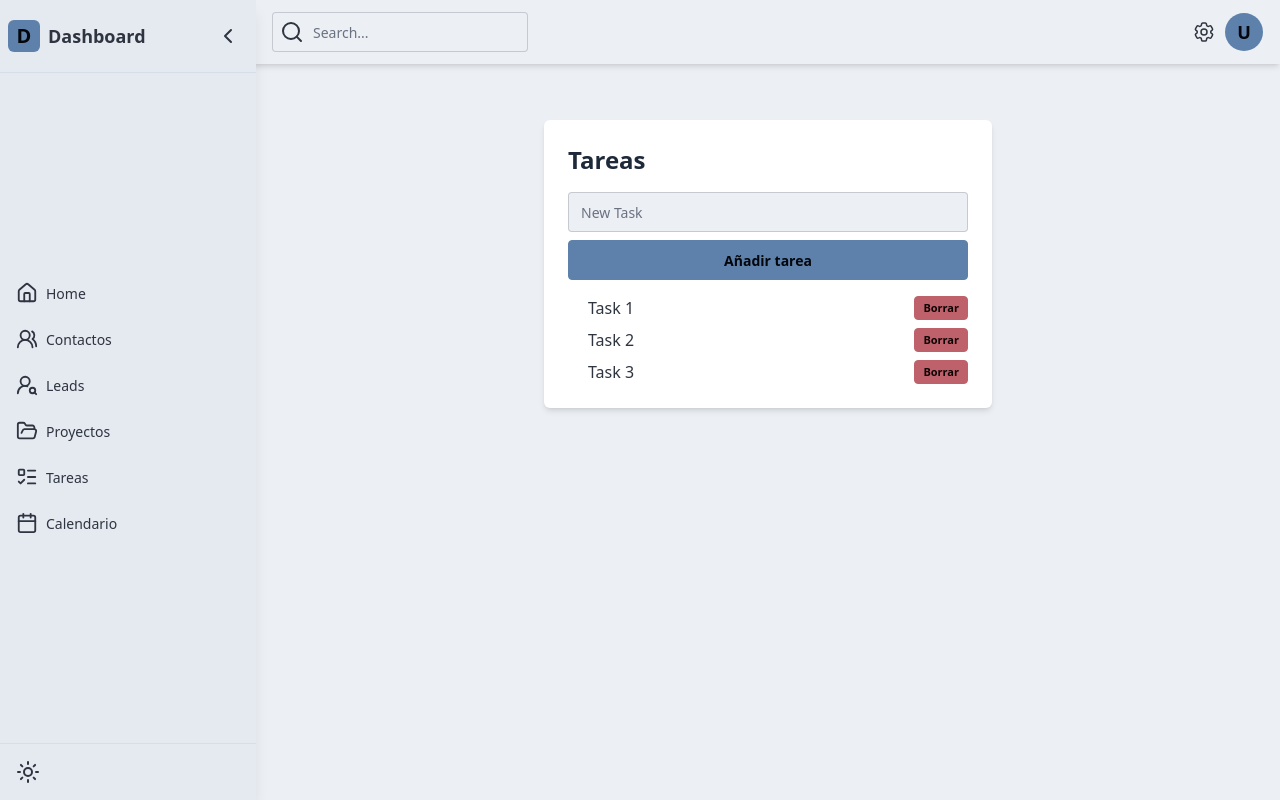
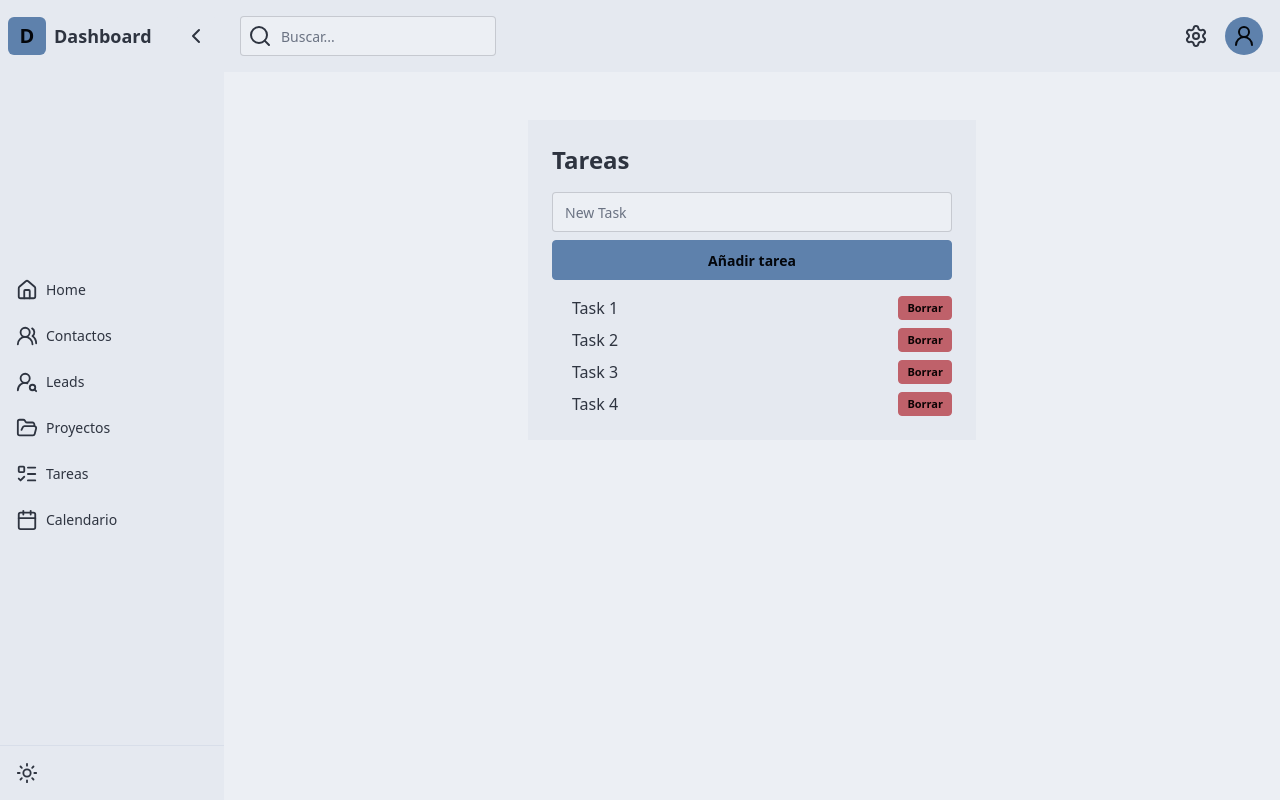
Before and after one commit to sebastiangr/tinycrm, a SvelteKit app: page /tareas in a window 1280 px wide. Built offline with nearby package versions, Linux system fonts and the light colour scheme.

Commit message:
Added settings page,  improved sidebar functionality

```diff
--- a/src/app.css
+++ b/src/app.css
@@ -14,3 +14,16 @@
 /* Class based dark mode */
 /* @custom-variant dark (&:where(.dark, .dark *)); */
 /* @custom-variant dark (&:where([data-theme=night], [data-theme=night] *)); */
+
+
+
+.input {
+  &:focus, &:focus-within {
+    /* --input-color: var(--color-base-content); */
+    box-shadow: none;
+    outline: none;
+    outline-offset: none;
+    isolation: unset;
+    border: 2px solid var(--color-base-content);
+  }
+}
--- a/src/lib/components/Header.svelte
+++ b/src/lib/components/Header.svelte
@@ -1,12 +1,12 @@
 <script lang="ts">
   import { sidebarOpen } from '$lib/stores/sidebarStore';
-	import { Search } from 'lucide-svelte';
+	import { Search, Settings, UserRound } from 'lucide-svelte';
 </script>
 
-<header class="transition-all duration-200 ease-in fixed top-0 right-0 left-0 {$sidebarOpen ? 'pl-0 lg:pl-64' : 'pl-0 lg:pl-24'} bg-base-100 z-10 shadow-md">
-  <div class="navbar px-4">
+<header class="bg-base-200 transition-[padding] duration-200 ease-in fixed top-0 right-0 left-0 {$sidebarOpen ? 'pl-4 lg:pl-56' : 'pl-4 lg:pl-24'} bg-base-100 z-10 pt-4 pb-4">
+  <div class="flex flex-row justify-between p-0 h-auto">
 
-    <div class="navbar-start ">
+    <div class="pl-4">
       <!-- Mobile menu button -->
       <!-- <button id="mobile-menu-button" class="btn btn-ghost lg:hidden">
         <svg xmlns="http://www.w3.org/2000/svg" fill="none" viewBox="0 0 24 24" stroke-width="1.5" stroke="currentColor" class="w-6 h-6">
@@ -15,32 +15,30 @@
       </button> -->
       <!-- Search -->
       <div class="form-control">
-        <div class="input-group">
+        <div class="input-group w-full max-w-lg ">
           <Search class="absolute top-1/2 ml-2 transform -translate-y-1/2 z-10" />
-          <input type="text" placeholder="Search..." class="input input-bordered w-full max-w-xs pl-10" />
+          <input type="text" placeholder="Buscar..." class="input input-bordered pl-10" />
         </div>
       </div>
     </div>
 
-    <div class="navbar-end">
+    <div class="settings flex items-center justify-end space-x-2 mr-4">
       <!-- User and Settings -->
-      <button class="btn btn-ghost btn-circle">
-        <svg xmlns="http://www.w3.org/2000/svg" fill="none" viewBox="0 0 24 24" stroke-width="1.5" stroke="currentColor" class="w-6 h-6">
-          <path stroke-linecap="round" stroke-linejoin="round" d="M9.594 3.94c.09-.542.56-.94 1.11-.94h2.593c.55 0 1.02.398 1.11.94l.213 1.281c.063.374.313.686.645.87.074.04.147.083.22.127.324.196.72.257 1.075.124l1.217-.456a1.125 1.125 0 011.37.49l1.296 2.247a1.125 1.125 0 01-.26 1.431l-1.003.827c-.293.24-.438.613-.431.992a6.759 6.759 0 010 .255c-.007.378.138.75.43.99l1.005.828c.424.35.534.954.26 1.43l-1.298 2.247a1.125 1.125 0 01-1.369.491l-1.217-.456c-.355-.133-.75-.072-1.076.124a6.57 6.57 0 01-.22.128c-.331.183-.581.495-.644.869l-.213 1.28c-.09.543-.56.941-1.11.941h-2.594c-.55 0-1.02-.398-1.11-.94l-.213-1.281c-.062-.374-.312-.686-.644-.87a6.52 6.52 0 01-.22-.127c-.325-.196-.72-.257-1.076-.124l-1.217.456a1.125 1.125 0 01-1.369-.49l-1.297-2.247a1.125 1.125 0 01.26-1.431l1.004-.827c.292-.24.437-.613.43-.992a6.932 6.932 0 010-.255c.007-.378-.138-.75-.43-.99l-1.004-.828a1.125 1.125 0 01-.26-1.43l1.297-2.247a1.125 1.125 0 011.37-.491l1.216.456c.356.133.751.072 1.076-.124.072-.044.146-.087.22-.128.332-.183.582-.495.644-.869l.214-1.281z" />
-          <path stroke-linecap="round" stroke-linejoin="round" d="M15 12a3 3 0 11-6 0 3 3 0 016 0z" />
-        </svg>
-      </button>
+      <a href="/settings" class="btn btn-ghost btn-circle">
+        <Settings />
+      </a>
 
       <div class="dropdown dropdown-end">
-        <label tabindex="0" class="btn btn-ghost btn-circle avatar">
+        <button class="btn btn-ghost btn-circle avatar">
           <div class="w-10 rounded-full bg-primary text-primary-content flex items-center justify-center">
-            <span class="text-lg font-bold">U</span>
+            <!-- <span class="text-lg font-bold">U</span> -->
+            <UserRound />
           </div>
-        </label>
-        <ul tabindex="0" class="menu menu-sm dropdown-content mt-3 p-2 shadow bg-base-100 rounded-box w-52 z-50">
-          <li><a>Profile</a></li>
-          <li><a>Settings</a></li>
-          <li><a>Logout</a></li>
+        </button>
+        <ul class="menu menu-sm dropdown-content mt-3 p-2 shadow bg-base-100 rounded-box w-52 z-50">
+          <li><a href="/profile">Profile</a></li>
+          <li><a href="/settings">Settings</a></li>
+          <li><a href="/logout">Logout</a></li>
         </ul>
       </div>
     </div>
--- a/src/lib/components/Sidebar.svelte
+++ b/src/lib/components/Sidebar.svelte
@@ -2,9 +2,12 @@
   // import { Calendar, ChevronLeft, FolderOpen, ListTodo, Moon, Sun, UserRoundSearch, UsersRound } from "lucide-svelte";
   import { Calendar, ChevronLeft, FolderOpen, ListTodo, Moon, Sun, UserRoundSearch, UsersRound  as IconType, Home, Library, Cog, UsersRound, ChevronRight } from "lucide-svelte";
   import { sidebarOpen } from '$lib/stores/sidebarStore';
+	import { afterNavigate } from "$app/navigation";
 
   let isDarkMode = $state(false);
   // let isSidebarOpen = $state(true); // Local state
+  let path = "";
+  let currentRoute = $state();
 
   type MenuItem = {
     name: string;
@@ -45,13 +48,6 @@
     }
   ];
 
-  // Use $effect for side effects in Svelte 5
-  $effect(() => {
-    const savedTheme = localStorage.getItem("theme");
-    isDarkMode = savedTheme === "dark";
-    document.documentElement.setAttribute("data-theme", isDarkMode ? "dark" : "light");
-  });
-
   // Toggle theme and save preference to localStorage
   function toggleTheme() {
     isDarkMode = !isDarkMode;
@@ -68,17 +64,28 @@
     sidebarOpen.update(current => !current);
   }
 
+  afterNavigate((navigation) => {
+    currentRoute = navigation.to?.url.pathname as string;
+  });
+
+  // Use $effect for side effects in Svelte 5
+  $effect(() => {
+    const savedTheme = localStorage.getItem("theme");
+    isDarkMode = savedTheme === "dark";
+    document.documentElement.setAttribute("data-theme", isDarkMode ? "dark" : "light");
+    // console.log("Current route", currentRoute);
+  });
 
 </script>
 <!-- Sidebar -->
 <aside
   id="sidebar"
-  class="sidebar fixed flex flex-col justify-between top-0 left-0 h-full bg-base-200 shadow-lg z-30 transition-[width] duration-200 ease-in {$sidebarOpen ? 'w-[16rem]' : 'w-[54px]'}">
+  class="sidebar fixed flex flex-col justify-between top-0 left-0 h-full bg-base-200 z-30 transition-[width] duration-200 w-ease-in {$sidebarOpen ? 'w-[14rem]' : 'w-[54px]'}">
 <!-- style="width: {isSidebarOpen ? '16rem' : '54px'}" -->
   <!-- Sidebar Header with Logo and Toggle -->
-  <div class="p-2 pt-4 pb-4 flex items-center justify-between border-b border-base-300">
+  <div class="p-2 pt-4 pb-4 flex items-center justify-between">
     <div class="flex items-center">
-      <div class="w-8 h-8 bg-primary rounded-md flex items-center justify-center text-primary-content font-bold text-xl">D</div>
+      <div class="w-[38px] h-[38px] bg-primary rounded-md flex items-center justify-center text-primary-content font-bold text-xl">D</div>
       <span class="ml-2 text-lg font-semibold menu-label" class:hidden={!$sidebarOpen}>Dashboard</span>
     </div>
     <button id="sidebar-toggle" class="btn btn-square lg:flex hidden {$sidebarOpen ? 'ml-0' : 'ml-6'}" onclick={toggleSidebar}>
@@ -92,12 +99,13 @@
   </div>
 
   <!-- Sidebar Menu -->
-  <ul class="menu p-2 pt-4 w-full">
+  <ul class="menu p-2 w-full">
 
     {#each menuItems as item}
       {@const Icon = item.icon}
       <li class="mb-2">
-        <a href={item.href} class="{$sidebarOpen ? '' : 'tooltip hover:scale-110'} tooltip-right flex items-center p-2 transition duration-200 ease-in-out " data-tip={item.name}>
+        <a href={item.href} class="{$sidebarOpen ? '' : 'tooltip'} tooltip-right group flex items-center p-2 transition duration-200 ease-in-out {(currentRoute === item.href) ? 'active' : ''}" data-tip={item.name}>
+          <!-- <Icon size="22" class="mr-2 group-hover:scale-110"/> -->
           <Icon size="22"/>
           <span class:hidden={!$sidebarOpen}>{item.name}</span>
         </a>
@@ -112,8 +120,8 @@
 
       <label class="swap swap-rotate">
         <input type="checkbox" class="theme-controller hidden" value="nord" />
-        <Sun class="swap-off" />
-        <Moon class="swap-on" />
+        <Sun class="swap-off" size="22"/>
+        <Moon class="swap-on" size="22"/>
       </label>
 
     </div>
@@ -121,3 +129,10 @@
 
 
 </aside>
+
+<style>
+  a.active {
+    color: red;
+  }
+
+</style>
--- a/src/routes/+layout.svelte
+++ b/src/routes/+layout.svelte
@@ -15,7 +15,7 @@
 
 <Sidebar />
 
-<div id="content-area" class="transition-all duration-200 ease-in pt-16 {$sidebarOpen ? 'ml-0 lg:ml-64' : 'ml-0 lg:ml-14'}">
+<div id="content-area" class="transition-all duration-200 ease-in pt-16 {$sidebarOpen ? 'ml-0 lg:ml-56' : 'ml-0 lg:ml-14'}">
   <Header />
 
   <div class="p-6">
--- /dev/null
+++ b/src/routes/settings/+page.svelte
@@ -0,0 +1,5 @@
+<script lang="ts">
+
+</script>
+
+<h1>Settings</h1>
--- a/src/routes/tareas/+page.svelte
+++ b/src/routes/tareas/+page.svelte
@@ -1,15 +1,75 @@
 <script lang="ts">
+  let tasks = $state([
+    { id: 1, name: 'Task 1' },
+    { id: 2, name: 'Task 2' },
+    { id: 3, name: 'Task 3' },
+    { id: 4, name: 'Task 4' },
+  ]);
+
+  // function addTask() {
+  //   const taskName = (document.querySelector('input[type="text"]') as HTMLInputElement).value;
+  //   if (taskName) {
+  //     tasks.push({ id: tasks.length + 1, name: taskName });
+  //     (document.querySelector('input[type="text"]') as HTMLInputElement).value = '';
+  //     renderTasks();
+  //   }
+  // }
+
+  // function deleteTask(id: number) {
+  //   tasks = tasks.filter(task => task.id !== id);
+  //   renderTasks();
+  // }
+
+  // function renderTasks() {
+  //   const taskList = document.querySelector('ul.list-disc');
+  //   taskList!.innerHTML = '';
+  //   tasks.forEach(task => {
+  //     const taskElement = document.createElement('li');
+  //     taskElement.className = 'flex items-center justify-between';
+  //     taskElement.innerHTML = `
+  //       <span>${task.name}</span>
+  //       <button class="btn btn-xs btn-error" onclick="deleteTask(${task.id})">Borrar</button>
+  //     `;
+  //     taskList!.appendChild(taskElement);
+  //   });
+  // }
+
+  // renderTasks();
+
+
+  function addTask() {
+    const taskName = (document.querySelector('input[type="text"]') as HTMLInputElement).value;
+    if (taskName) {
+      tasks.push({ id: tasks.length + 1, name: taskName });
+      (document.querySelector('input[type="text"]') as HTMLInputElement).value = '';
+    }
+  }
+
+  function deleteTask(id: number) {
+    tasks = tasks.filter(task => task.id !== id);
+  }
+
 
 </script>
-<div class="flex flex-col w-full max-w-md mx-auto mt-8 p-6 bg-white shadow-md rounded-md">
-  <h1 class="text-2xl font-semibold text-gray-800 mb-4">Tareas</h1>
+
+<div class="flex flex-col w-full max-w-md mx-auto mt-8 p-6 bg-base-200">
+  <h1 class="text-2xl font-semibold text-base-content mb-4">Tareas</h1>
 
   <div class="mb-4">
     <input type="text" placeholder="New Task" class="input input-bordered w-full" />
-    <button class="btn btn-primary w-full mt-2">Añadir tarea</button>
+    <button class="btn btn-primary w-full mt-2" onclick={addTask}>Añadir tarea</button>
   </div>
 
   <ul class="list-disc pl-5 space-y-2">
+
+    {#each tasks as task}
+      <li class="flex items-center justify-between">
+        <span>{task.name}</span>
+        <button class="btn btn-xs btn-error">Borrar</button>
+      </li>
+    {/each}
+<!--
+
     <li class="flex items-center justify-between">
       <span>Task 1</span>
       <button class="btn btn-xs btn-error">Borrar</button>
@@ -21,6 +81,27 @@
     <li class="flex items-center justify-between">
       <span>Task 3</span>
       <button class="btn btn-xs btn-error">Borrar</button>
-    </li>
+    </li> -->
   </ul>
 </div>
+
+
+<!-- <div class="flex flex-col w-full max-w-md mx-auto mt-8 p-6 bg-white shadow-md rounded-md">
+  <h1 class="text-2xl font-semibold text-gray-800 mb-4">Tareas</h1>
+
+  <div class="mb-4">
+    <input type="text" placeholder="New Task" class="input input-bordered w-full" />
+    <button class="btn btn-primary w-full mt-2" onclick="addTask()">Añadir tarea</button>
+  </div>
+
+  <ul class="list-disc pl-5 space-y-2"></ul>
+</div>  -->
+<!--
+<script lang="ts">
+
+</script>
+
+
+
+
+-->
```
